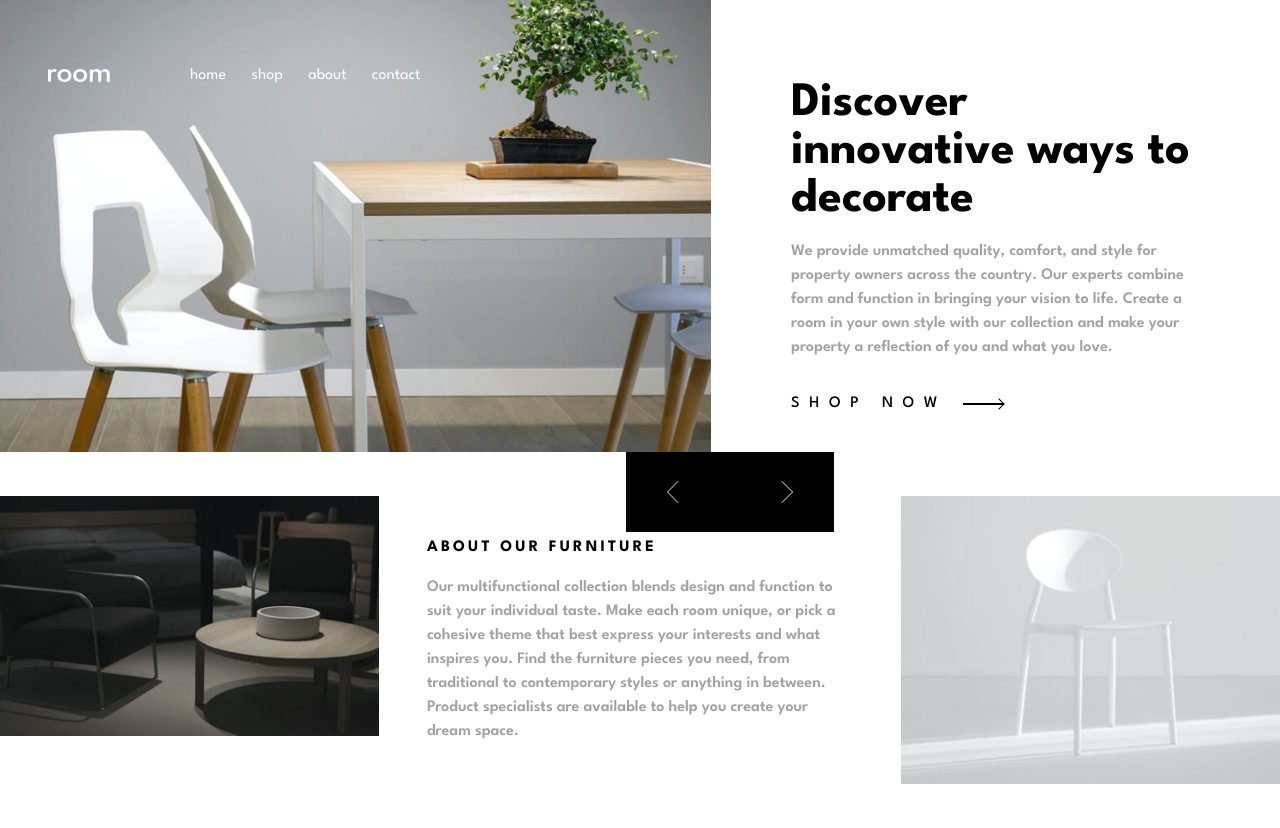
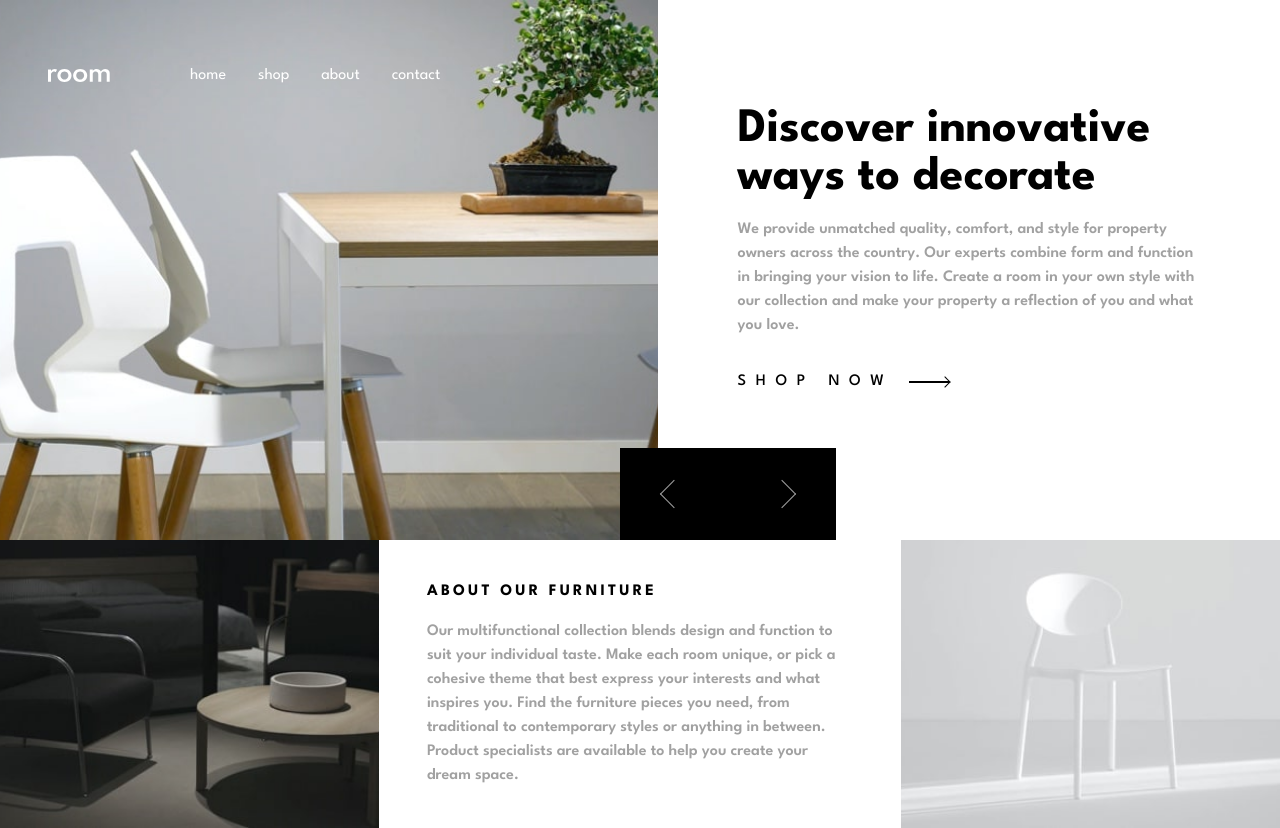
Before and after one commit to nazeeha-kb/room-homepage-master, a website: page index.html in a window 1280 px wide. Before the commit the page ends 800 px from the top, so only its background shows below. Drawn offline with nearby package versions, Linux system fonts and the light colour scheme; files that its build step writes are made by us from their sources.

Commit message:
updated UI to be fully repsonsive

```diff
--- a/index.html
+++ b/index.html
@@ -18,8 +18,9 @@
 </head>
 
 <body class="league-spartan relative md:h-screen md:overflow-hidden">
-  <div id="overlay" class="bg-black/50 absolute inset-0 z-10 opacity-0 transition-opacity duration-500" inert=""></div>
-  <header class="flex absolute md:pl-12 top-0 w-[55%] md:justify-start justify-between items-center pt-8 pl-6 z-10">
+  <!-- overlay -->
+  <div id="overlay" class="bg-black/50 absolute inset-0 z-20 opacity-0 transition-opacity duration-500" inert=""></div>
+  <header class="flex absolute md:pl-12 top-0 w-[55%] md:justify-start justify-between items-center pt-8 pl-6 z-30">
     <button id="menu-btn" aria-expanded="false" aria-label="menu"
       class="z-30 md:hidden text-white transition-colors duration-200 hover:text-black"><i class="fa-solid fa-bars"
         id="menu-icon"></i></button>
@@ -27,7 +28,7 @@
     <nav
       class="md:static absolute md:bg-transparent md:font-normal md:text-white bg-white z-20 md:pl-20 md:translate-y-0 -translate-y-50 transition-transform duration-500 top-0 md:right- left-0 md:w-fit w-screen py-8 pr-5 flex md:justify-start justify-end font-bold"
       id="menu">
-      <ul class="nav flex self-end lowercase md:w-[18vw] w-[65vw] justify-between">
+      <ul class="nav flex self-end lowercase md:w-[18vw] sm:w-[40vw] w-[65vw] justify-between md:gap-8 gap-6">
         <li class="nav__item"><a href="#">Home</a></li>
         <li class="nav__item"><a href="#">Shop</a></li>
         <li class="nav__item"><a href="#">About</a></li>
@@ -38,14 +39,16 @@
   <main class="h-full">
     <!-- Carousel -->
     <article class="carousel relative" aria-roledescription="carousel">
-      <div class="w-fit flex items-center absolute top-[38.5vh] md:-translate-x-111.5 md:translate-y-36 right-0">
+      <!-- carousel navigation -->
+      <div
+        class="w-fit flex items-center absolute translate-y-78 md:translate-y-120.5 md:-translate-x-86 lg:-translate-x-99 lg:translate-y-109.5 xl:-translate-x-111 xl:translate-y-112 right-0 z-10">
         <button aria-label="previous slide"
-          class="bg-black transition-colors duration-200 hover:bg-cust-grey-800 md:px-11 md:py-8 px-6 py-6">
-          <div class="border-cust-grey-500 border-b-[1.6px] border-l-[1.6px] md:size-4 size-3.5 rotate-45"></div>
+          class="bg-black transition-colors duration-200 hover:bg-cust-grey-800 lg:py-6 md:px-8 md:py-8 xl:px-11 xl:py-9 px-6 py-6">
+          <div class="border-cust-grey-500 border-b-[1.6px] border-l-[1.6px] xl:size-5 size-3.5 rotate-45"></div>
         </button>
         <button aria-label="next slide"
-          class="bg-black transition-colors duration-200 hover:bg-cust-grey-800 md:px-11 md:py-8 px-6 py-6">
-          <div class="border-cust-grey-500 border-t-[1.6px] border-r-[1.6px] md:size-4 size-3.5 rotate-45"></div>
+          class="bg-black transition-colors duration-200 hover:bg-cust-grey-800 lg:py-6 md:px-8 md:py-8 xl:px-11 xl:py-9 px-6 py-6">
+          <div class="border-cust-grey-500 border-t-[1.6px] border-r-[1.6px] xl:size-5 size-3.5 rotate-45"></div>
         </button>
       </div>
       <ul class="h-full">
@@ -109,10 +112,10 @@
             <img src="images/mobile-image-hero-3.jpg" alt="Black chair">
           </div>
           <!-- Content -->
-          <div class="content " aria-hidden="true">
+          <div class="content" aria-hidden="true">
             <h1>We are available all across the globe</h1>
             <p> With stores all over the world, it's easy for you to find furniture for your home or place of business.
-              Locally, we’re in most major cities throughout the country. Find the branch nearest you using our
+              Locally, we're in most major cities throughout the country. Find the branch nearest you using our
               store locator. Any questions? Don't hesitate to contact us today.</p>
             <button class="group">
               <div>Shop now</div>
@@ -129,9 +132,9 @@
     </article>
     <!-- About -->
     <article class="about flex md:flex-row flex-col">
-      <div class="w-full h-full"><img src="images/image-about-dark.jpg" alt="balck Chairs and table"
+      <div class="w-full md:h-auto h-full"><img src="images/image-about-dark.jpg" alt="balck Chairs and table"
           class="object-cover w-full md:h-full"></div>
-      <div class="px-8 md:px-12 md:py-10 py-12 w-[120vw]">
+      <div class="px-8 md:px-12 lg:py-10 py-12 lg:w-[120vw]">
         <h2 class="font-bold uppercase tracking-[0.2rem]">About our furniture</h2>
         <p>Our multifunctional collection blends design and function to suit your individual taste.
           Make each room unique, or pick a cohesive theme that best express your interests and what
--- a/src/input.css
+++ b/src/input.css
@@ -36,16 +36,16 @@
 
     /* Slide Image */
     .image {
-        @apply w-full h-fit;
+        @apply w-full h-94 md:h-140 lg:h-125 xl:h-135;
     }
 
     .slide img {
-        @apply object-contain md:w-auto w-full;
+        @apply object-cover w-full h-full;
     }
 
     /* Slide Content */
     .content {
-        @apply py-15 px-8 md:w-[70vw] md:p-20 flex flex-col justify-center items-center;
+        @apply py-15 px-8 md:py-0 md:w-100 lg:w-250 xl:w-265 md:p-15 lg:pt-10 lg:-translate-y-10 lg:px-20 flex flex-col justify-center md:items-center;
     }
 
     .content h1 {
```
